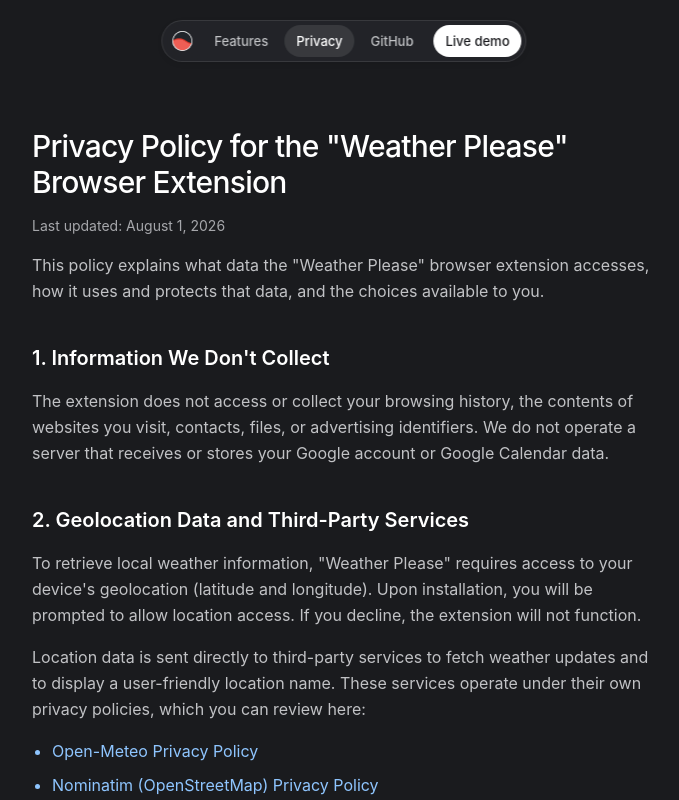
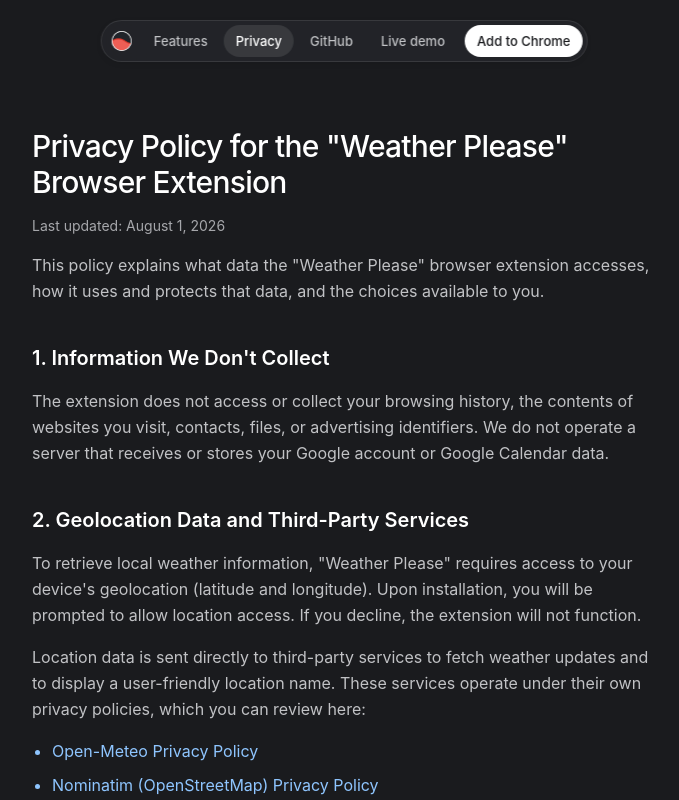
Before and after one commit to ggaidelevicius/weather-please, a Next.js app: page /privacy in a window 1280 px wide. Shown: the top 800 px of the page, without its empty margins (296-975 px from the left). Built offline with nearby package versions, Linux system fonts and the light colour scheme.

Commit message:
update header

```diff
--- a/src/features/landing/ui/site-header.tsx
+++ b/src/features/landing/ui/site-header.tsx
@@ -7,6 +7,7 @@
 	['Features', '/#features'],
 	['Privacy', '/privacy'],
 	['GitHub', 'https://github.com/ggaidelevicius/weather-please'],
+	['Live demo', 'https://weather-please.app/demo'],
 ]
 
 const pillClassName =
@@ -69,11 +70,11 @@
 									</Link>
 								))}
 								<Link
-									aria-label="Try the Weather Please live demo"
 									className={clsx(demoClassName, 'ml-1')}
-									href="/demo"
+									href="https://chromewebstore.google.com/detail/weather-please/pgpheojdhgdjjahjpacijmgenmegnchn"
+									target="_blank"
 								>
-									Live demo
+									Add to Chrome
 								</Link>
 							</div>
 							<div className="flex items-center sm:hidden">
@@ -134,12 +135,12 @@
 								</PopoverButton>
 							))}
 							<PopoverButton
-								aria-label="Try the Weather Please live demo"
 								as={Link}
 								className={clsx(demoClassName, 'mt-2 w-full rounded-2xl')}
-								href="/demo"
+								href="https://chromewebstore.google.com/detail/weather-please/pgpheojdhgdjjahjpacijmgenmegnchn"
+								target="_blank"
 							>
-								Live demo
+								Add to Chrome
 							</PopoverButton>
 						</PopoverPanel>
 					</>
```
Also changed, not shown: package.json (+22 -22 lines), 1 other file (tests, documents, lock files or other folders).
